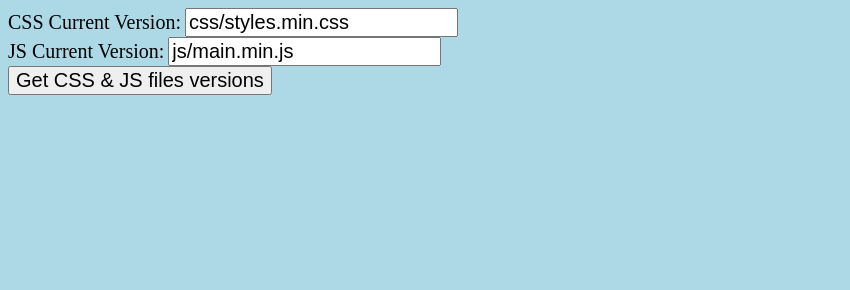
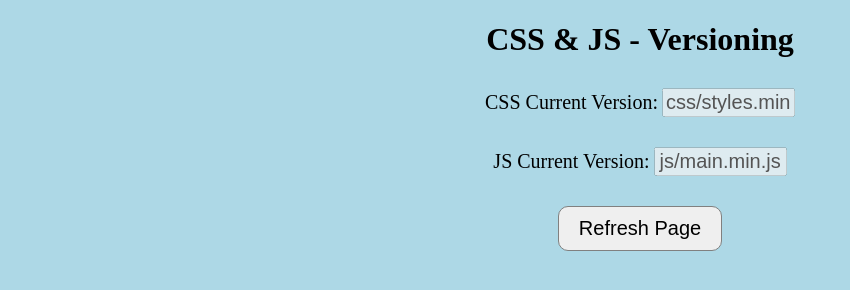
Before and after one commit to jcostanzi/mitt-tools-and-automation-personal-project, a website: page src/index.html in a window 1280 px wide. Shown: the whole page, without its empty margins (0-850 px from the left). Drawn offline with Linux system fonts and the light colour scheme; files that its build step writes are made by us from their sources.

Commit message:
Improve some styling. Replace get version button for a reload page button.

```diff
--- a/src/css/styles.css
+++ b/src/css/styles.css
@@ -1,7 +1,23 @@
 body {
   background-color: lightblue;
+  text-align: center;
 }
 
 input, label, button {
   font-size: 20px;
 }
+
+input {
+  width: 125px;
+  text-align: center;
+}
+
+button {
+  padding: 10px 20px;
+  border: 1px solid grey;
+  border-radius: 10px;
+}
+
+div {
+  margin: 30px 0px;
+}
--- a/src/index.html
+++ b/src/index.html
@@ -8,18 +8,21 @@
   <title>CSS & JS - Versioning</title>
 </head>
 <body>
+
+  <h1>
+    CSS & JS - Versioning
+  </h1>
+
   <div>
-    <div>
-      <label>CSS Current Version:</label>
-      <input type="text" id="css-version" value="css/styles.min.css" readonly>
-    </div>
+    <label>CSS Current Version:</label>
+    <input type="text" id="css-version" value="css/styles.min.css" readonly disabled>
+  </div>
 
-    <div>
-      <label>JS Current Version:</label>
-      <input type="text" id="js-version" value="js/main.min.js" readonly>
-    </div>
+  <div>
+    <label>JS Current Version:</label>
+    <input type="text" id="js-version" value="js/main.min.js" readonly disabled>
+  </div>
 
-    <button id="get-file-versions">Get CSS & JS files versions</button>
-  </div>
+  <button id="refresh-page">Refresh Page</button>
 </body>
 </html>
--- a/src/js/main.js
+++ b/src/js/main.js
@@ -1,6 +1,10 @@
 const cssVersionInputElement = document.querySelector('#css-version');
 const jsVersionInputElement = document.querySelector('#js-version');
-const getFileVersionsButtonElement = document.querySelector('#get-file-versions');
+const refreshPageButtonElement = document.querySelector('#refresh-page');
 
 cssVersionInputElement.value = cssVersionInputElement.value.split('-v-')[1].replace('.min.css', '');
 jsVersionInputElement.value = jsVersionInputElement.value.split('-v-')[1].replace('.min.js', '');
+
+refreshPageButtonElement.addEventListener('click', event => {
+  window.location.reload();
+});
```
